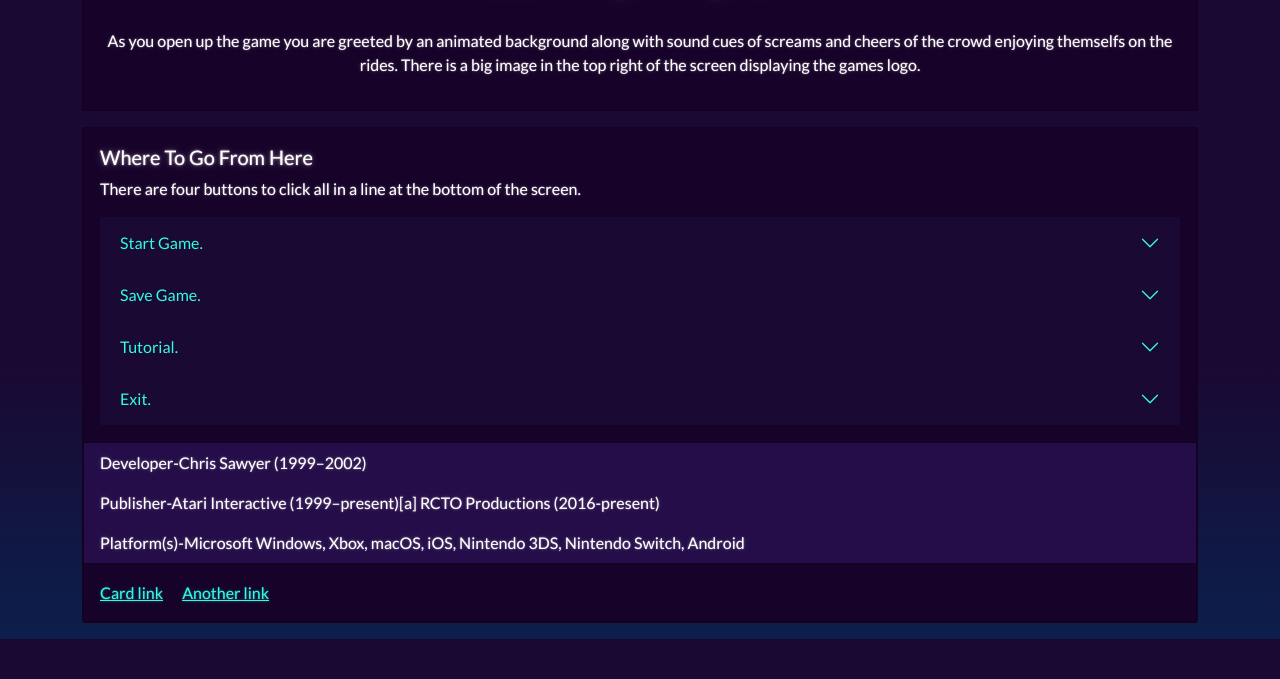
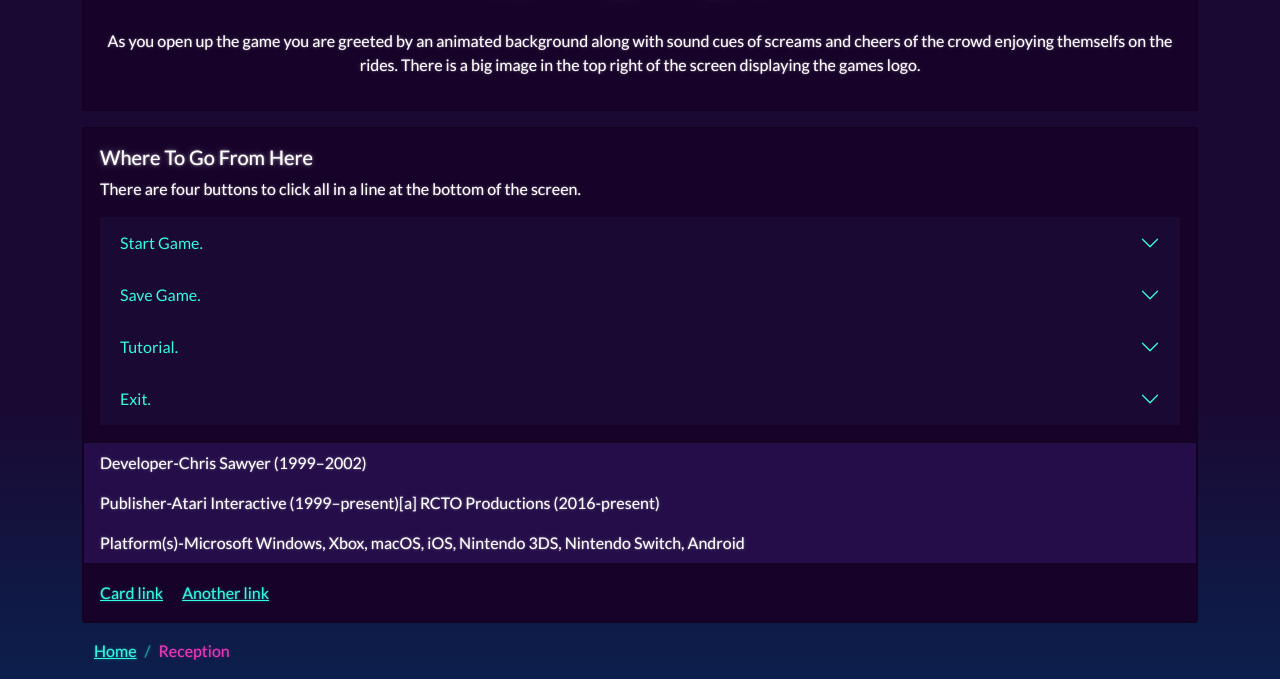
Before and after one commit to UniversityOfDundee-Computing/coursework-1---wikipedia-website-group-1-rollercoaster-tycoon, a plain HTML site: page Reception.html in a window 1280 px wide. Shown: the part 727-1406 px from the top of the page. Before the commit the page ends 1366 px from the top, so only its background shows below. Drawn offline with nearby package versions, Linux system fonts and the light colour scheme.

Commit message:
Added breadcrumbs to all pages

```diff
--- a/Reception.html
+++ b/Reception.html
@@ -171,6 +171,15 @@ window.onload=changeImg;
         <a href="#" class="card-link">Another link</a>
       </div>
     </div>
+
+    <!-- Below div.container ensures alignment of breadcrumb element from bootstrap with rest of body content -->
+    <div class="container">
+        <!-- Below ordered list tag introduces the breadcrumb element from bootstrap -->
+        <ol class="breadcrumb">
+            <li class="breadcrumb-item"><a href="index.html">Home</a></li>
+            <li class="breadcrumb-item active">Reception</li>
+        </ol>
+    </div>
 </body>
 
 </html>
```
Also changed, not shown: Gameplay.html (+9 -0 lines), Legacy.html (+9 -0 lines), Spinoffs.html (+1 -1 lines), index.html (+9 -0 lines).
